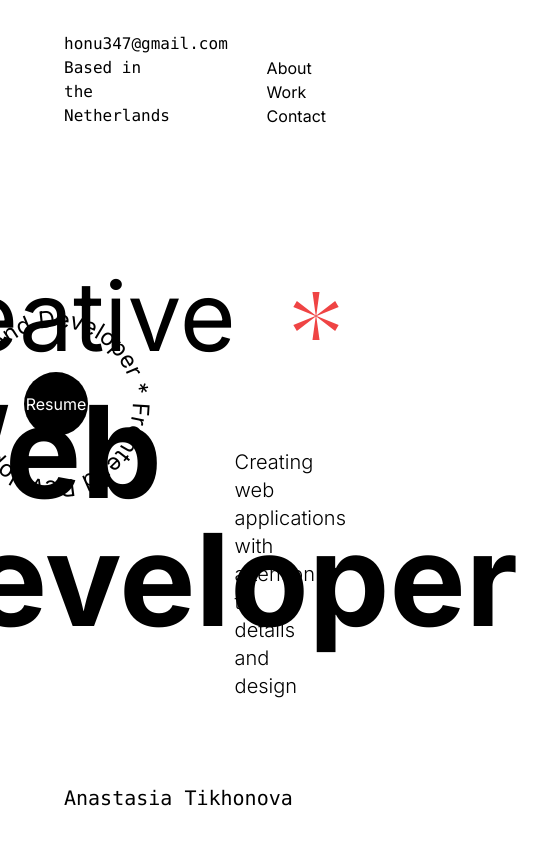
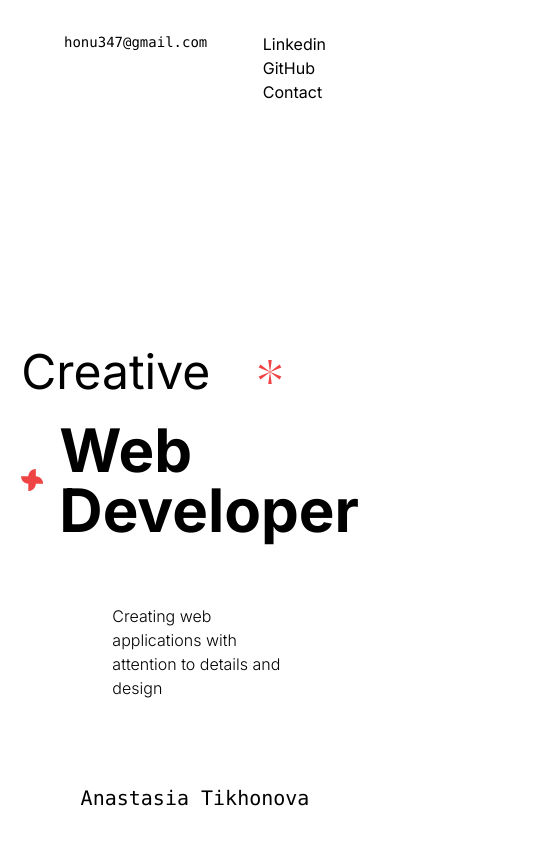
Before and after one commit to iHonu/portfolio, a Next.js app: page / in a window 390 px wide. Shown: the whole page, 533 px wide, since content can reach past the window. Built offline with nearby package versions, Linux system fonts and the light colour scheme.

Commit message:
responsive and round anim added

```diff
--- a/src/app/components/hero/Hero.jsx
+++ b/src/app/components/hero/Hero.jsx
@@ -1,57 +1,72 @@
+'use client';
 import Link from "next/link";
 import Nav from "./Nav";
+import { motion } from "framer-motion";
+import { useRef, useState } from "react";
+
+
 
 export default function Hero() {
+    const [isHovered, setIsHovered] = useState(false);
+    const roundRef = useRef(null);
+
+    const textRound = isHovered ? { } : { rotate:360, transition: {duration:8, ease:"linear", repeat:Infinity}}
     return (
         <div className="h-screen w-full flex flex-col px-16 py-8">
             <Nav />
-            <div className="relative flex-grow flex flex-col items-center justify-center">
+            <div className="relative flex-grow w-full flex flex-col items-center justify-center">
 
                 {/* ADDITIONAL TEXT */}
-                <div className="absolute w-1/5 bottom-[10vh] right-[10vw]">
-                    <span className="font-light text-xl ">Creating web applications with attention to details and design</span>
+                <div className="absolute w-2/3 md:w-1/3 lg:w-1/5 bottom-[10vh] right-[10vw]">
+                    <span className="font-light md:text-xl ">Creating web applications with attention to details and design</span>
                 </div>
 
                 {/* TEXT CIRCLE */}
-                <div className="absolute right-[20vw] top-[10vh]">
-                    <div className="relative">
-                        <svg viewBox="0 0 300 300" className="w-96 h-96">
+                <div className="absolute top-[10vh] right-[5vw] xl:right-[12vw] xl:top-[2vh]">
+                    <div className="hidden md:inline-block cursor-default">
+                        <motion.svg animate={textRound}  whileHover={{ scale: 1.1 }}
+                            onHoverStart={() => setIsHovered(true)}
+                            onHoverEnd={() => setIsHovered(false)}
+                            viewBox="0 0 300 300" className="w-64 h-64 xl:w-96 xl:h-96">
                             <defs>
                                 <path id="circlePath" d="M 150, 150 m -60, 0 a 60,60 0 1,1 120,0 a 60,60 0 1,1 -120,0"></path>
                             </defs>
                             <text>
                                 <textPath xlinkHref="#circlePath" className="text-lg">
-                                    Frontend Developer * Frontend Developer *
+                                FULLSTACK DEVELOPER * FULLSTACK DEVELOPER *
                                 </textPath>
                             </text>
-                        </svg>
-                        <Link href="/" className="w-16 h-16 md:w-24 md:h-18 absolute top-0 left-0 right-0 bottom-0 m-auto text-white bg-black rounded-full flex items-center justify-center">
+                        </motion.svg>
+                        <Link ref={roundRef} href="/" className=" w-16 h-16 xl:w-24 xl:h-24 absolute top-0 left-0 right-0 bottom-0 m-auto text-white bg-black rounded-full flex items-center justify-center">
                             Resume
                         </Link>
                     </div>
                 </div>
 
                 {/* HERO H1 */}
-                <div className="flex flex-col gap-6 items-center">
+                <div className="flex flex-col gap-6 items-center justify-start">
 
                     {/* FIRST LINE */}
-                    <div className="flex w-[80vh] items-center gap-14">
-                        <span className="text-8xl">Creative</span>
-                        <svg className="w-12 h-12" viewBox="0 0 51 54" fill="red" xmlns="http://www.w3.org/2000/svg">
+                    <div className="flex w-full justify-start items-center gap-12 md:px-2">
+                        <span className="text-5xl md:text-6xl lg:text-7xl xl:text-8xl">Creative</span>
+                        <svg className="h-6 w-6 md:w-12 md:h-12" viewBox="0 0 51 54" fill="red" xmlns="http://www.w3.org/2000/svg">
                             <path d="M51 16.923L47.0423 10.077L25.8539 26.4082L29.4738 0H21.5262L25.1621 26.4082L3.97382 10.077L0 16.923L24.8243 27L0 37.077L3.97382 43.923L25.1621 27.5918L21.5262 54H29.4738L25.8539 27.5918L47.0423 43.923L51 37.077L26.1918 27L51 16.923Z" fill="#EF4444"/>
                         </svg>
                     </div>
 
                     {/* SECOND LINE */}
-                    <div className="relative flex w-[75vh] justify-between items-center">
-                        <div className="h-12 w-12 bg-red-500 rounded-3xl"></div>
-                        <span className="text-9xl font-bold">Web Developer</span>
+                    <div className="flex w-full justify-start items-center gap-4 ">
+                        <svg viewBox="0 0 430 430" fill="none" xmlns="http://www.w3.org/2000/svg" className="w-8 h-8  md:w-16 md:h-16">
+                            <path d="M429.2 288.101C429.2 209.101 366.5 144.701 288.1 142.101V0.800781C209.1 0.800781 144.7 63.5008 142.1 141.901H0.799805C0.799805 220.901 63.4998 285.301 141.9 287.901V429.101C220.9 429.101 285.3 366.401 287.9 288.001H429.2V288.101Z" fill="#EF4444"/>
+                        </svg>
+
+                        <span className="text-6xl md:text-7xl lg:text-8xl xl:text-9xl font-bold">Web Developer</span>
                     </div>
                 </div>
             </div>
 
             {/* BOTTOM TEXT */}
-            <div className="">
+            <div className="flex justify-center md:justify-start">
                 <span className="font-mono text-xl">Anastasia Tikhonova</span>
             </div>
         </div>
--- a/src/app/components/hero/Nav.jsx
+++ b/src/app/components/hero/Nav.jsx
@@ -2,15 +2,15 @@ export default function Nav () {
     return (
         <div className="  flex justify-between">
             {/* INFO */}
-            <div className=" w-1/3 flex flex-col  justify-between md:flex-row">
-                <p className="font-mono ">honu347@gmail.com</p>
-                <p className="font-mono">Based in the Netherlands</p>
+            <div className="w-2/3 md:w-1/3 flex flex-col  justify-between md:flex-row">
+                <p className="font-mono text-sm">honu347@gmail.com</p>
+                <p className="font-mono text-sm hidden md:inline-block">Based in the Netherlands</p>
             </div>
             {/* LINKS */}
             <div className="flex items-end">
                 <div>
-                    <p>About</p>
-                    <p>Work</p>
+                    <p>Linkedin</p>
+                    <p>GitHub</p>
                     <p>Contact</p>
                 </div>
             </div>
```
Also changed, not shown: package.json (+6 -5 lines), 1 other file (tests, documents, lock files or other folders).
